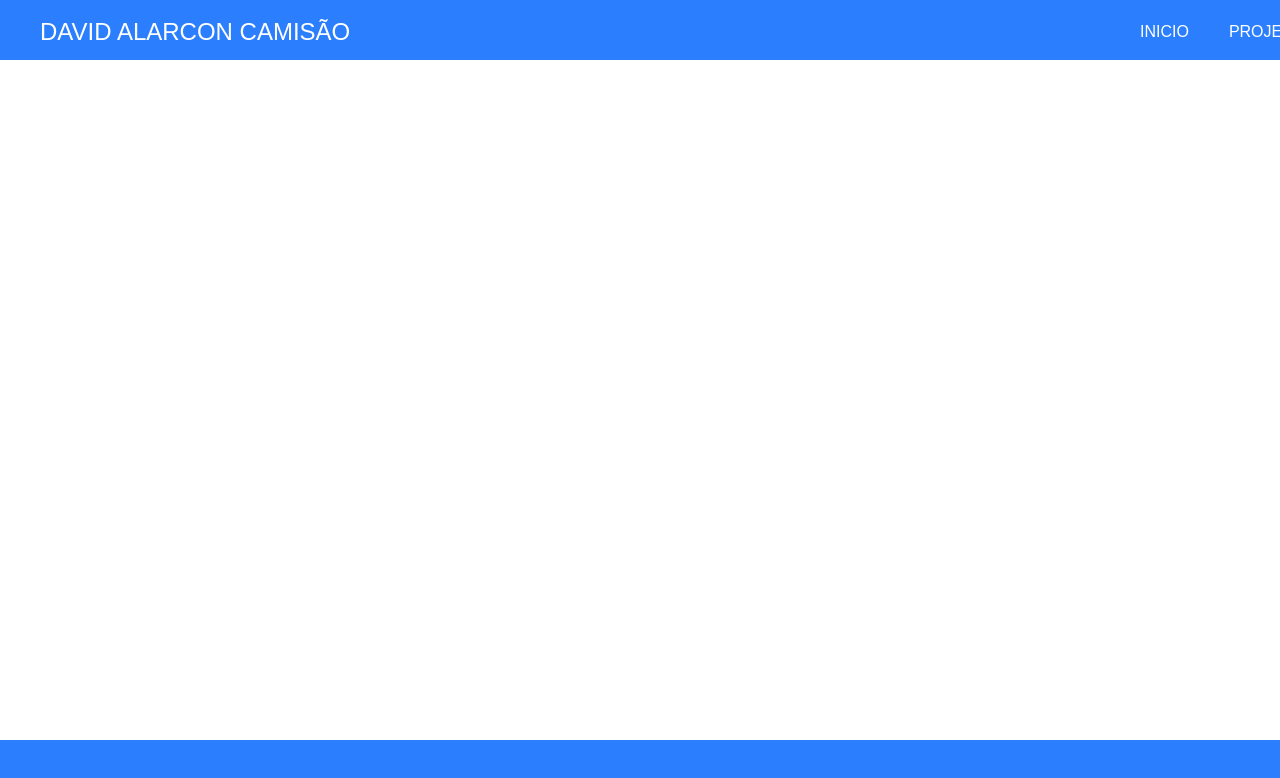
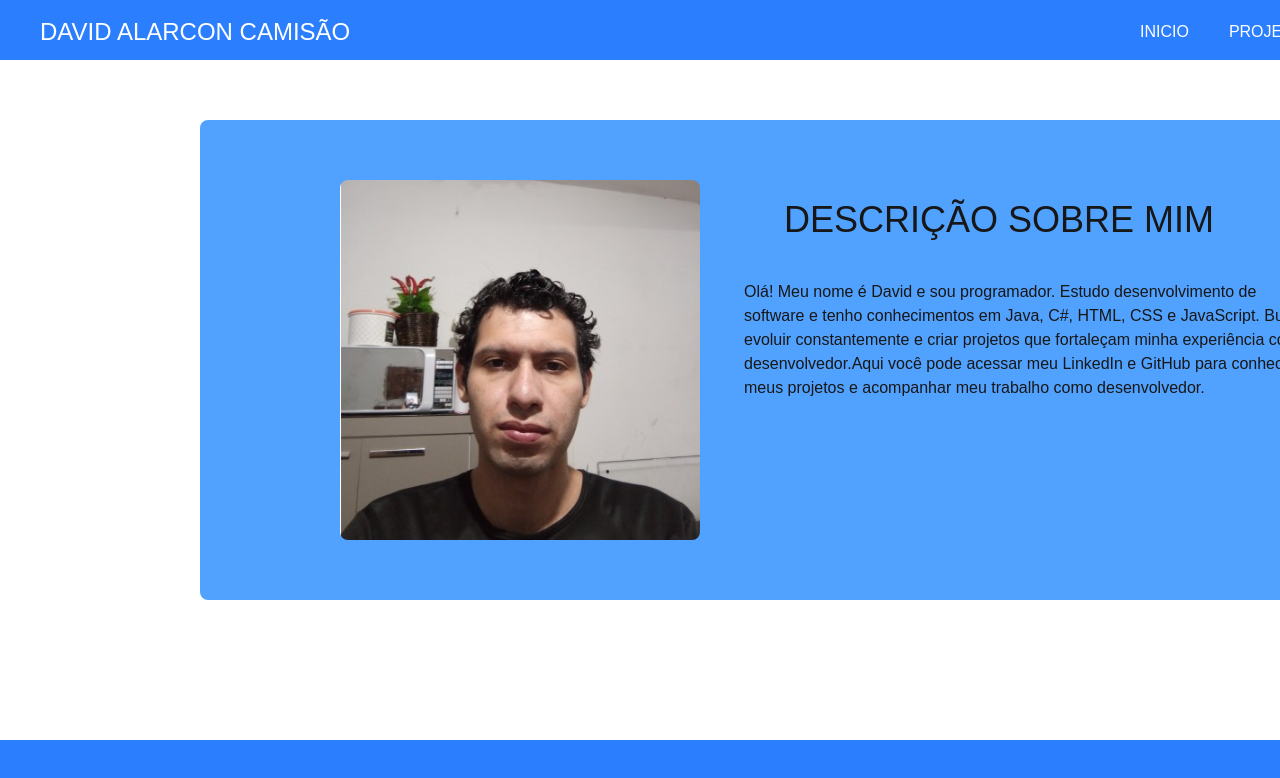
Before and after one commit to davidcontadecursoeusoprofissio-cybe/RepositorioSobreMe, a Next.js app: page / in a window 1280 px wide. Shown: the top 778 px of the page. Built offline with nearby package versions, Linux system fonts and the light colour scheme.

Commit message:
atualizei

```diff
--- a/app/page.tsx
+++ b/app/page.tsx
@@ -6,6 +6,19 @@ export default function Home() {
   return (
     <>
       <Navegacao />
+
+      <div className=" flex  bg-blue-400 h-120 w-280 mt-15 ms-50 rounded-lg">
+        <img className="h-90 w-90 mt-15 ms-35 rounded-lg" src="imagem/1774527339100.jpg" alt="" />
+        <div className="mt-20 ml-10 h-80 w-230 flex flex-col gap-20" >
+        <h1 className="text-4xl  ms-11">DESCRIÇÃO SOBRE MIM</h1>
+        <p className="-mt-10 ms-1">Olá! Meu nome é David e sou programador. Estudo desenvolvimento de software e tenho conhecimentos em Java, C#, HTML, CSS e JavaScript. Busco evoluir constantemente e criar projetos que fortaleçam minha experiência como desenvolvedor.Aqui você pode acessar meu LinkedIn e GitHub para conhecer meus projetos e acompanhar meu trabalho como desenvolvedor.
+
+</p>
+
+        </div>
+
+      </div>
+
       <Navegacao2 />
     </>
   );
```
Also changed, not shown: public/imagem/1774527339100.jpg (added).
